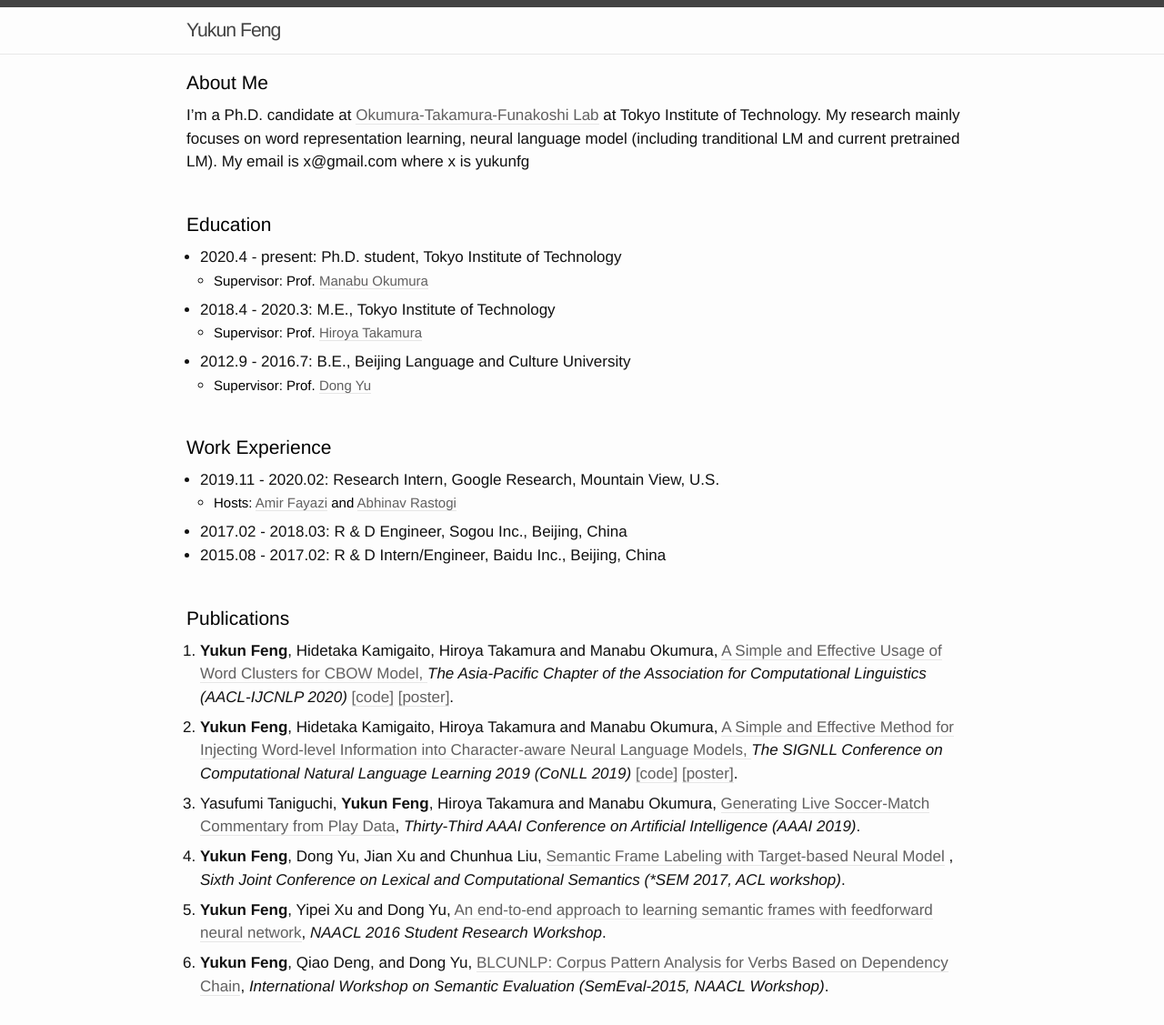
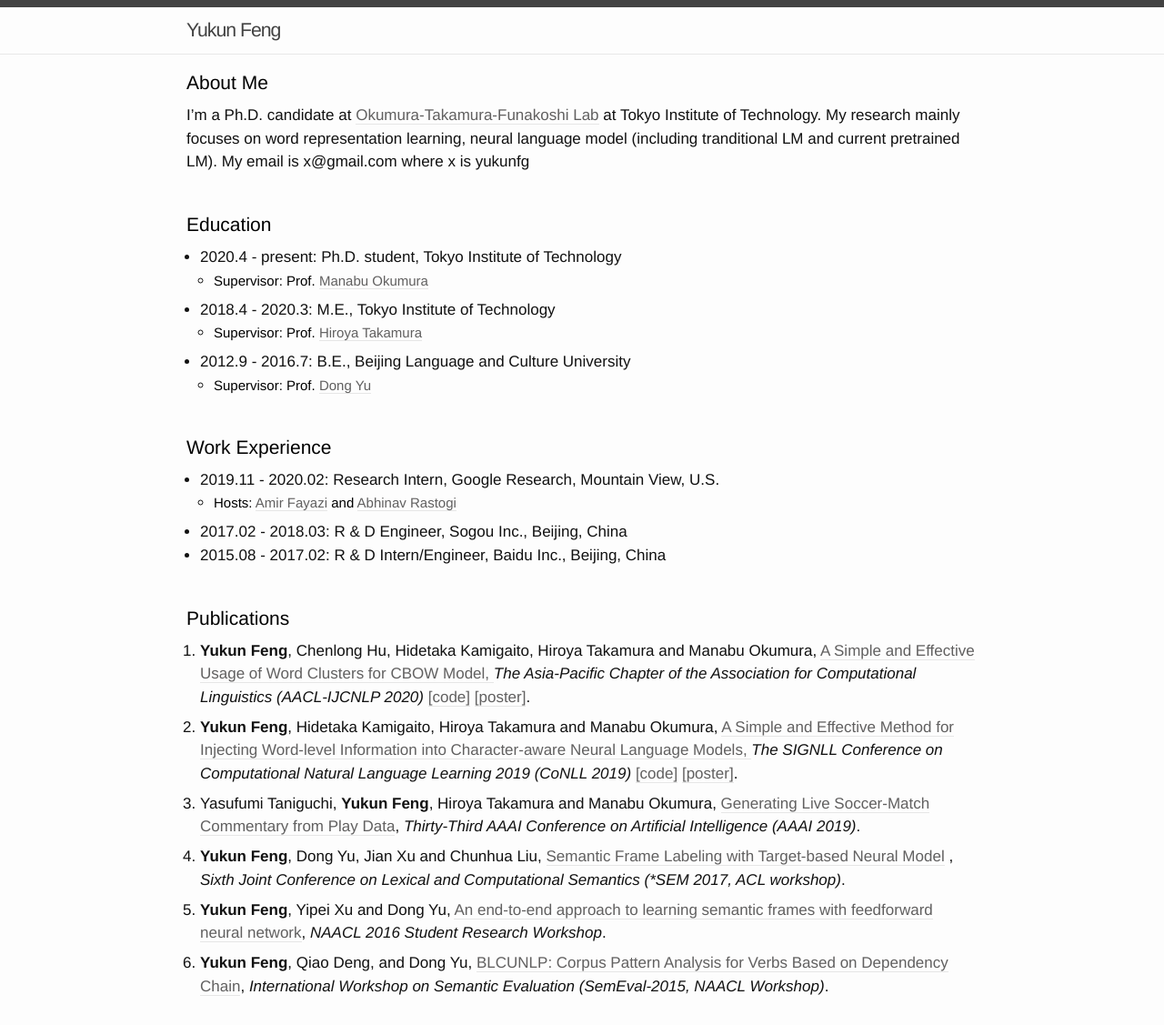
Before and after one commit to yukunfeng/yukunfeng.github.io, a Jekyll site: the page built from index.md, in a window 1280 px wide. Shown: the whole page at 91% size. Built offline with Jekyll 4.4.1, drawn with Linux system fonts in a browser that asks for light colours.

```diff
--- a/index.md
+++ b/index.md
@@ -46,7 +46,7 @@
 
 <p style="color:black;font-size:21px;font-weight:Semibold">Publications</p>
 
-1. **Yukun Feng**, Hidetaka Kamigaito, Hiroya Takamura and Manabu Okumura,
+1. **Yukun Feng**, Chenlong Hu, Hidetaka Kamigaito, Hiroya Takamura and Manabu Okumura,
 <a id="link" class="underline" href="to_add"> A Simple and Effective Usage of Word Clusters for CBOW Model,
 </a> *The Asia-Pacific Chapter of the Association for Computational Linguistics (AACL-IJCNLP 2020)* <a
    id="link"
```
